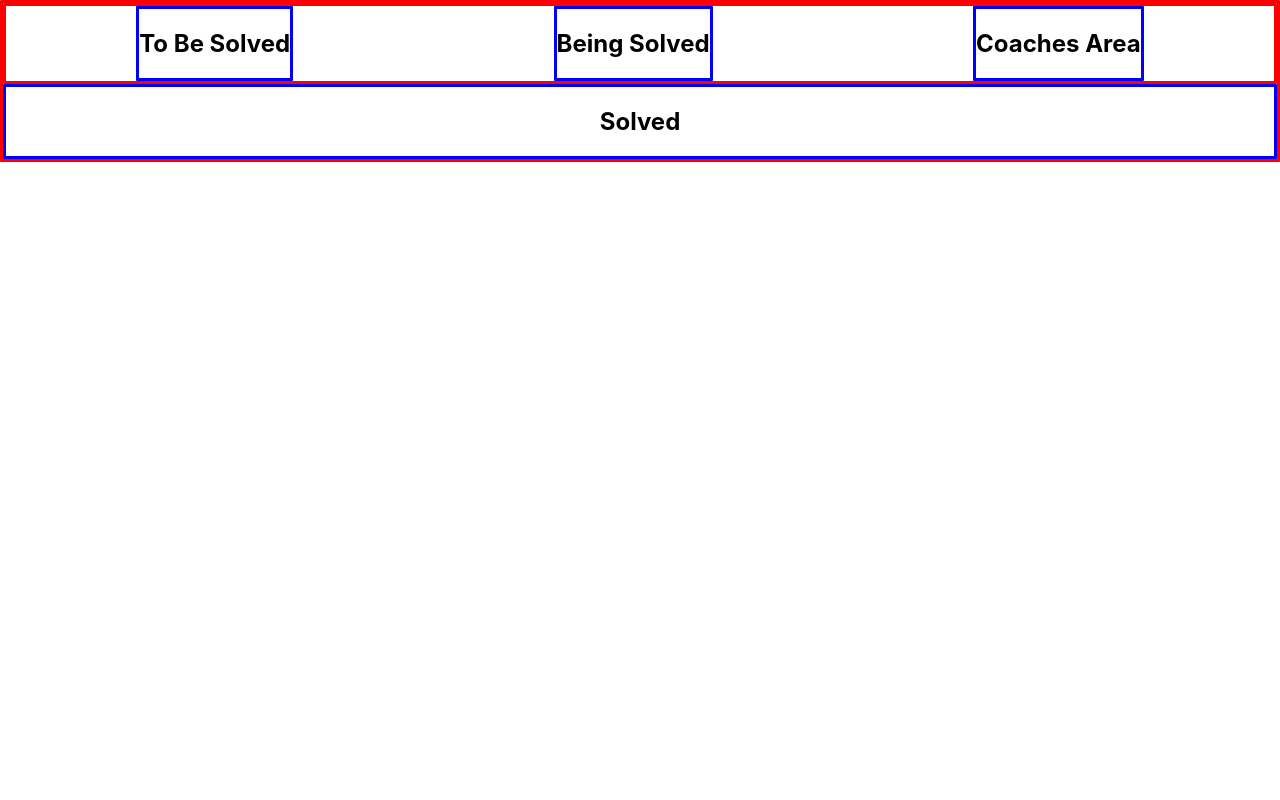
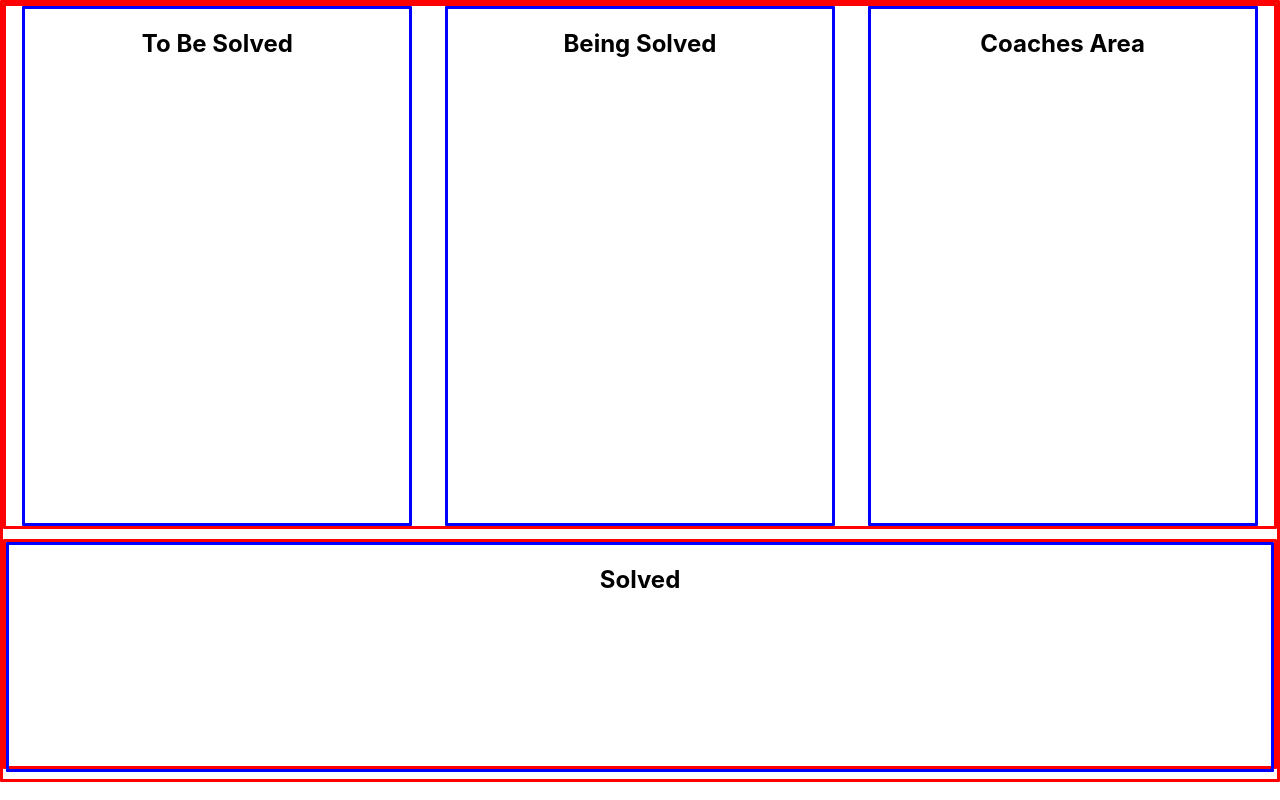
Before and after one commit to SchoolOfCode/national-project-week-victoria-diego-wahida-jack, a React (Create React App) app in the folder back-end/front-end/: page / in a window 1280 px wide. Built offline with nearby package versions, Linux system fonts and the light colour scheme.

Commit message:
Base styling done

```diff
--- a/back-end/front-end/src/Components/App/App.css
+++ b/back-end/front-end/src/Components/App/App.css
@@ -3,12 +3,14 @@
   box-sizing: border-box;
   padding: 0;
   margin: 0;
+  height: 100vh;
 }
 
 .App div {
   border-color: red;
   border-style: solid;
   border-radius: 1px;
+  margin-bottom: 10px;
 }
 
 .App section {
--- a/back-end/front-end/src/Components/MainPage/styles.css
+++ b/back-end/front-end/src/Components/MainPage/styles.css
@@ -1,4 +1,9 @@
 .top-section {
   display: flex;
   justify-content: space-around;
+  height: 65vh;
 }
+
+.top-section section {
+  width: 30vw;
+}
--- a/back-end/front-end/src/Components/SolvedArea/index.js
+++ b/back-end/front-end/src/Components/SolvedArea/index.js
@@ -1,10 +1,13 @@
 import React from "react";
+import "./styles.css";
 
 function SolvedArea() {
   return (
-    <section>
-      <h1>Solved</h1>
-    </section>
+    <div className="solved-area">
+      <section>
+        <h1>Solved</h1>
+      </section>
+    </div>
   );
 }
 
--- /dev/null
+++ b/back-end/front-end/src/Components/SolvedArea/styles.css
@@ -0,0 +1,7 @@
+.solved-area {
+  height: 28vh;
+}
+
+.solved-area section {
+  height: 100%;
+}
--- a/back-end/front-end/src/index.css
+++ b/back-end/front-end/src/index.css
@@ -1,13 +1,18 @@
 body {
   margin: 0;
-  font-family: -apple-system, BlinkMacSystemFont, 'Segoe UI', 'Roboto', 'Oxygen',
-    'Ubuntu', 'Cantarell', 'Fira Sans', 'Droid Sans', 'Helvetica Neue',
+  font-family: -apple-system, BlinkMacSystemFont, "Segoe UI", "Roboto", "Oxygen",
+    "Ubuntu", "Cantarell", "Fira Sans", "Droid Sans", "Helvetica Neue",
     sans-serif;
   -webkit-font-smoothing: antialiased;
   -moz-osx-font-smoothing: grayscale;
+  height: 100%;
+}
+
+html {
+  height: 100%;
 }
 
 code {
-  font-family: source-code-pro, Menlo, Monaco, Consolas, 'Courier New',
+  font-family: source-code-pro, Menlo, Monaco, Consolas, "Courier New",
     monospace;
 }
```
